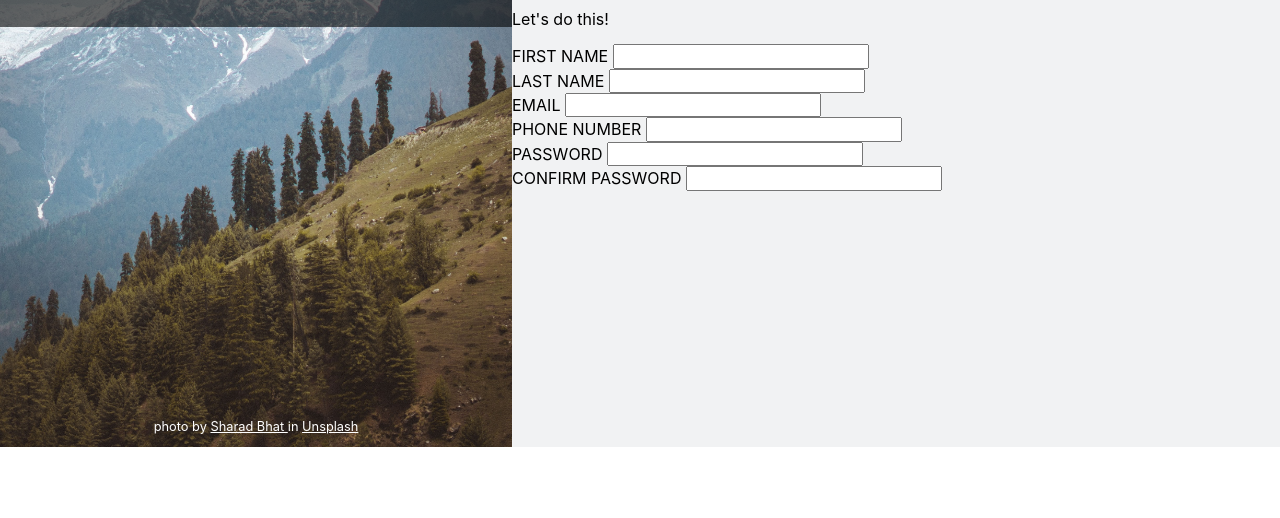
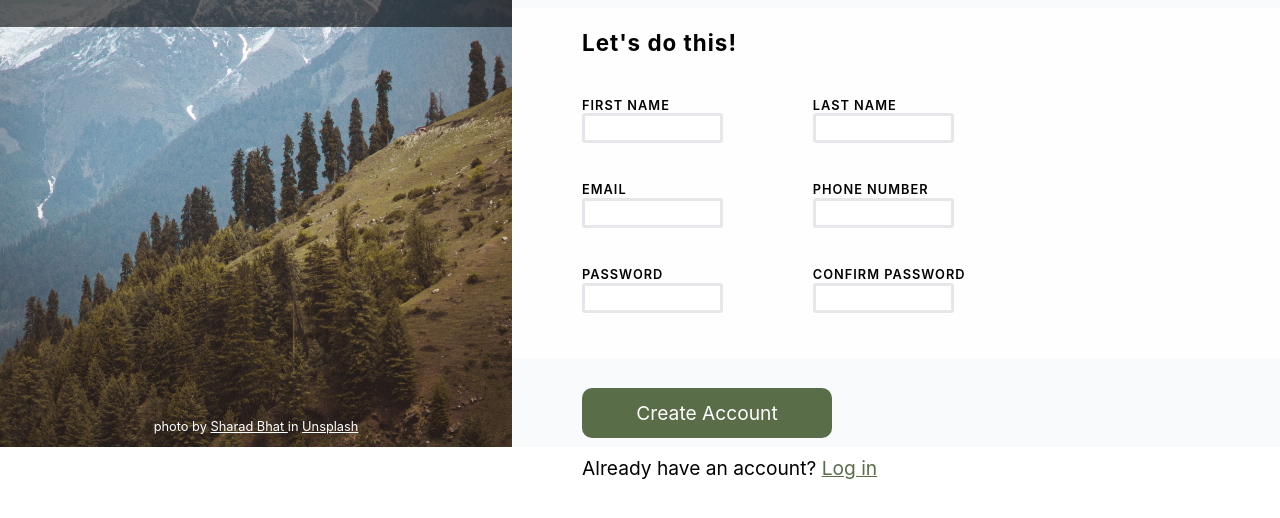
Before and after one commit to mohamed-akraam/sign-up-form, a plain HTML site: page index.html in a window 1280 px wide. Shown: the part 353-871 px from the top of the page. Before the commit the page ends 800 px from the top, so only its background shows below. Drawn offline with Linux system fonts and the light colour scheme.

Commit message:
Add form and footer

```diff
--- a/index.html
+++ b/index.html
@@ -6,13 +6,12 @@
     <meta name="viewport" content="width=device-width, initial-scale=1.0">
     <link rel="stylesheet" href="/normalize.css/normalize.css">
     <link rel="stylesheet" href="style.css">
-
     <title>sign up</title>
 </head>
 <body>
     <header class="img-container">
         <img src="/img/sharad-bhat-DxuFusZ-33Q-unsplash.jpg" alt="mountain view" class="bg-img">
-        <div class="odin-container">
+        <div class="logo">
             <img src="/img/odin-lined.png" alt="Odin">
             <p>Odin</p>
         </div>
@@ -29,8 +28,9 @@
             <p>You <span>know</span> you want to.</p>
         </div>
 
-        <form action="url" method="post">
-            <div class="form">
+        <form action="#">
+            <div class="bg-form">
+                <div class="form-container">
                     <p>Let's do this!</p>
                     <div>
                         <label for="firstname">FIRST NAME</label>
@@ -46,8 +46,9 @@
                     </div>
                     <div>
                         <label for="phone">PHONE NUMBER</label>
-                    <input type="tel" id="phone" name="user_phone">
+                        <input type="tel" id="phone" name="user_phone" pattern="[0, 9]" maxlength="15" >
                     </div>
+
                     <div>
                         <label for="pwd">PASSWORD</label>
                         <input type="password" id="pwd" name="user_pwd" required>
@@ -55,8 +56,13 @@
                     <div>
                         <label for="pwd">CONFIRM PASSWORD</label>
                         <input type="password" id="pwd" name="user_pwd" required>
+                    </div>
 
                 </div>
+            </div>
+            <div class="footer">
+                <button type="submit" class="btn">Create Account</button>
+                <p>Already have an account? <a href="#">Log in</a></p>
             </div>
         </form>
     </main>
--- a/style.css
+++ b/style.css
@@ -32,7 +32,7 @@ body {
 
 /* container of the odin img including text */
 
-.odin-container {
+.logo {
     position: absolute;
     display: flex;
     justify-content: center;
@@ -43,13 +43,13 @@ body {
     top: 200px;
 }
 
-.odin-container img {
+.logo img {
     width: 7vw;
     justify-content: center;
     align-items: center;
 }
 
-.odin-container > p {
+.logo > p {
     font-family: Norse-Bold;
     font-size: 4.5rem;
     color: white;
@@ -71,21 +71,26 @@ a {
     color: white;
 }
 
+a:hover {
+    text-decoration: none;
+}
+
 .main-container {
     display: flex;
     flex-direction: column;
     width: 100%;
-    background-color: rgb(241, 242, 243);
+    height: 100vh;
+    background-color: #F9FAFB;
 }
 
 /* paragraph styling */
 
 .para {
-    font-size: 1.3rem;
+    font-size: 1.4rem;
     font-weight: 700;
     margin: 40px;
+    padding: 30px;
     width: 90%;
-    padding: 30px;
 }
 
 .para span:first-child {
@@ -104,3 +109,79 @@ a {
 }
 
 /* Form styling */
+
+.form-container > p {
+    display: block;
+    width: 90%;
+    font-size: 1.4rem;
+    font-weight: 700;
+    margin-left: 70px;
+    /* padding: 30px; */
+}
+
+.bg-form {
+    /* border: 5px solid red; */
+    background-color: #FFFEFE;
+    height: 350px;
+    font-size: 0.8rem;
+    font-weight: 600;
+    letter-spacing: 1px;
+}
+
+.form-container {
+    display: flex;
+    flex-wrap: wrap;
+    width: 70%;
+}
+
+.form-container div {
+    /* border: 5px solid red; */
+    display: flex;
+    flex-direction: column;
+    /* width: 250px; */
+    margin-left: 50px;
+    padding: 20px;
+}
+
+input {
+    width: min(250px, 11vw);
+    height: 30px;
+    border: 3px solid #E5E7EB;
+    border-radius: 3px;
+}
+
+input:focus {
+    border-color: rgb(82, 82, 253);
+    box-shadow: 4px 7px rgb(82, 82, 253);
+}
+
+.footer {
+    display: flex;
+    flex-direction: column;
+    margin-left: 50px;
+    padding: 20px;
+    padding-top: 30px;
+}
+
+.btn {
+    position: relative;
+    width: 250px;
+    height: 50px;
+    border-radius: 10px;
+    border: none;
+    background-color: #596D48;
+    color: white;
+    font-size: 1.2rem;
+}
+
+.footer a {
+    color: #596D48;
+}
+
+.btn:active {
+    top: 3px;
+}
+
+.footer > p {
+    font-size: 1.2rem;
+}
```
Lines whose indentation alone changed are shown as unchanged.
